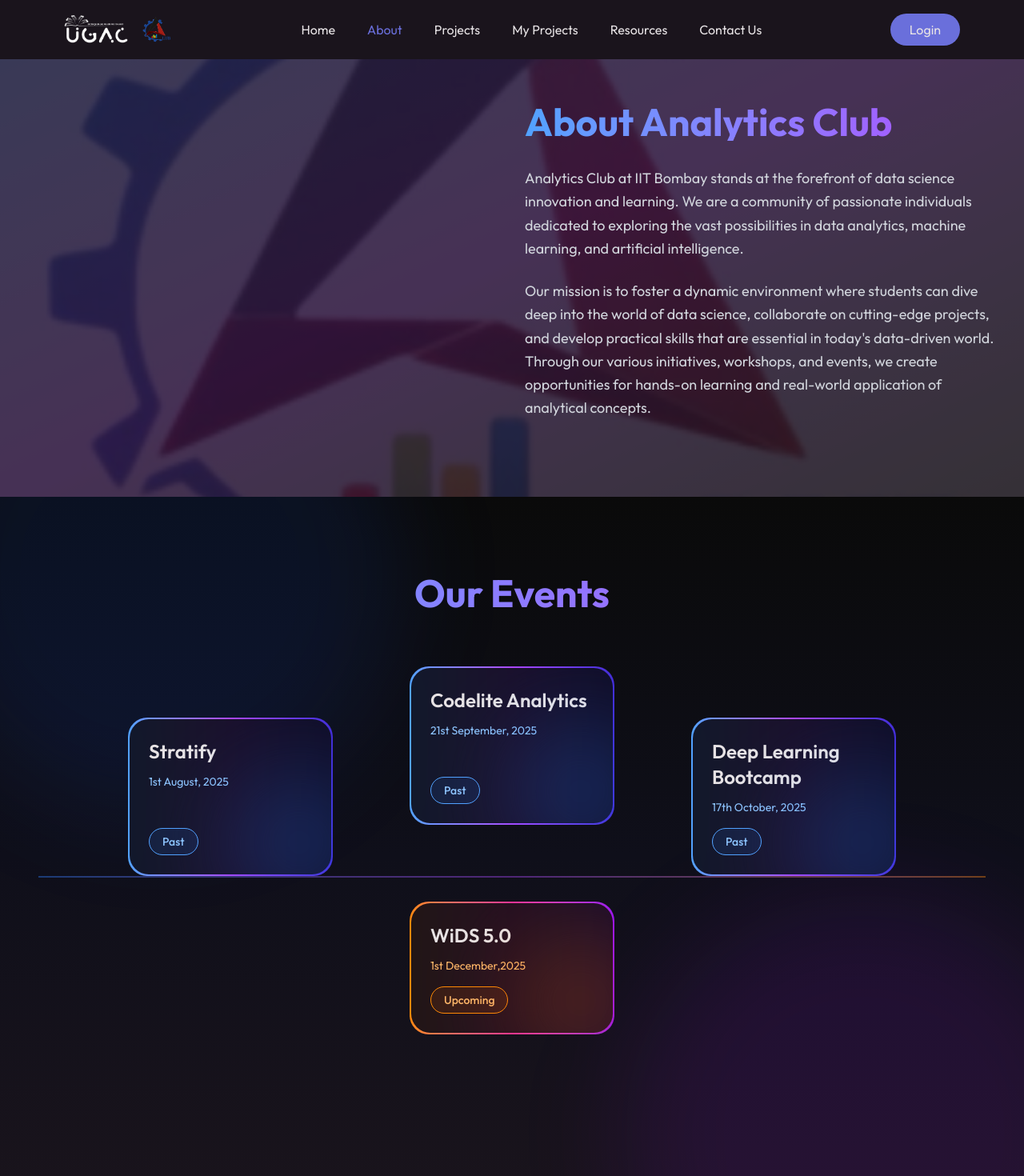
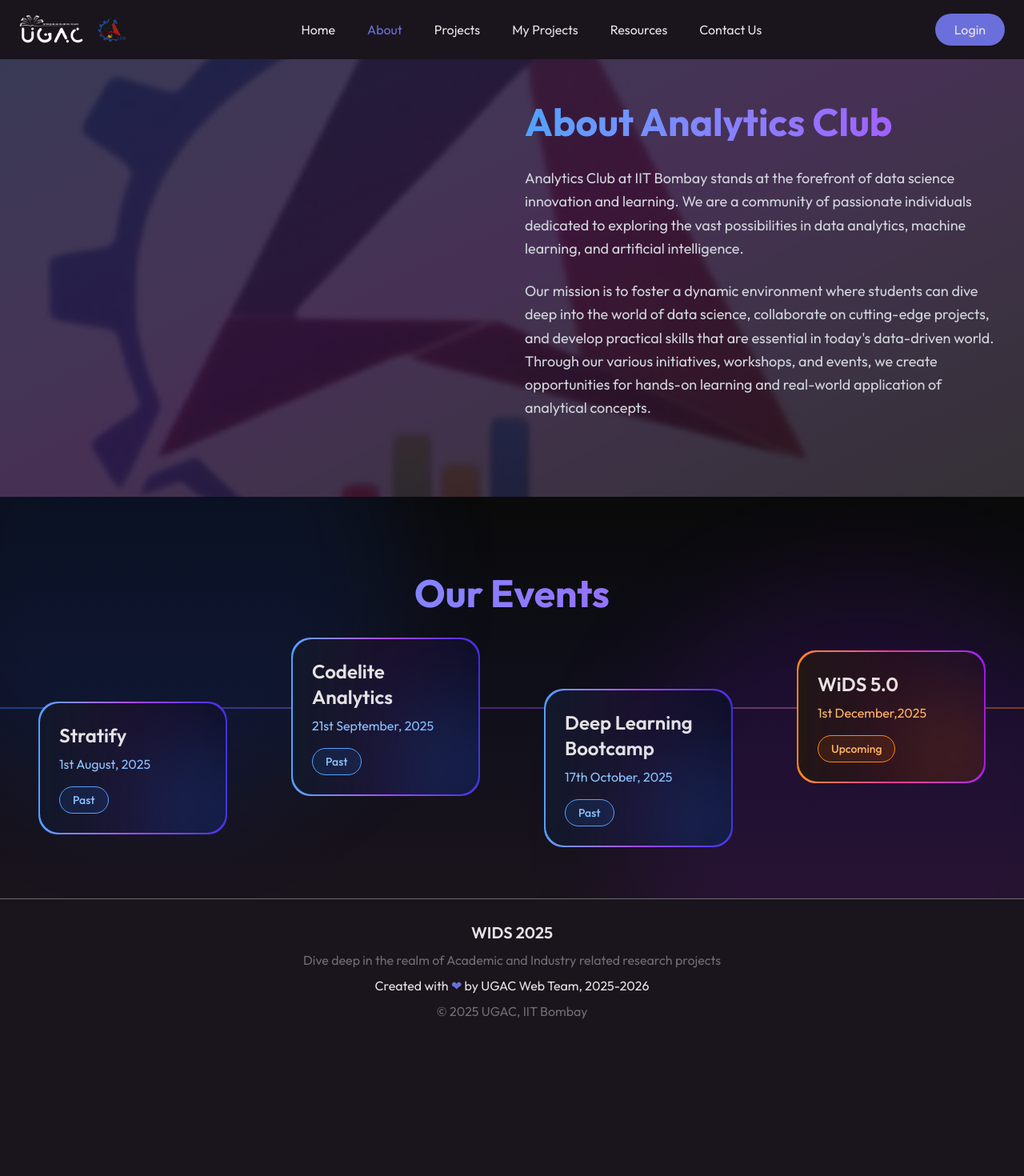
Before and after one commit to ugac-iitb/wids-2025-frontend, a Next.js app: page /about in a window 1280 px wide. Shown: the top 1470 px of the page at 80% size. After the commit the page ends 1304 px from the top, so only its background shows below. Built offline with nearby package versions, Linux system fonts and the light colour scheme.

Commit message:
fixed project filters

```diff
--- a/app/(site)/about/page.tsx
+++ b/app/(site)/about/page.tsx
@@ -31,7 +31,7 @@ const AboutPage = () => {
       <section className="relative min-h-[600px] w-full bg-gradient-to-br from-blue-900 via-purple-900 to-black">
         <div
           className="absolute inset-0 bg-cover bg-center bg-no-repeat opacity-30"
-          style={{ backgroundImage: "url('/images/analytics-club-logo.jpeg')" }}
+          style={{ backgroundImage: "url('/images/logo/analytics-club-logo.jpeg')" }}
           aria-hidden="true"
         />
         <div className="absolute inset-0 bg-black/60" />
@@ -61,7 +61,7 @@ const AboutPage = () => {
         </div>
       </section>
 
-{/* === Horizontal Event Timeline === */}
+{/* === Responsive Event Timeline === */}
 <section className="relative py-24 bg-gradient-to-b from-[#0a0a0a] via-[#0f0f1a] to-black overflow-hidden">
   {/* Background Blurs */}
   <div className="absolute inset-0 pointer-events-none">
@@ -70,31 +70,40 @@ const AboutPage = () => {
   </div>
 
   <div className="relative container mx-auto px-6 md:px-12">
-    <h2 className="text-5xl font-extrabold text-center mb-25 bg-gradient-to-r from-blue-400 to-purple-500 text-transparent bg-clip-text">
+    <h2 className="text-4xl md:text-5xl font-extrabold text-center mb-16 bg-gradient-to-r from-blue-400 to-purple-500 text-transparent bg-clip-text">
       Our Events
     </h2>
 
-    {/* Horizontal line */}
-    <div className="relative flex items-center justify-center mb-24">
-      <div className="absolute top-1/2 left-0 right-0 h-[2px] bg-gradient-to-r from-blue-500 via-purple-500 to-orange-400 opacity-40"></div>
+    {/* Timeline Line (desktop only) */}
+    <div className="hidden md:block absolute left-0 right-0 top-[54%] h-[2px] bg-gradient-to-r from-blue-500 via-purple-500 to-orange-400 opacity-40"></div>
 
-      <div className="flex flex-wrap justify-center gap-16 md:gap-24 relative z-10">
+    {/* Cards */}
+    <div
+      className="relative flex flex-col md:flex-row md:justify-center md:items-center gap-12 md:gap-20 z-10"
+    >
       {events.map((event, index) => (
         <div
           key={index}
-            className={`group relative rounded-3xl overflow-hidden p-[2px] w-64 transition-all duration-300
-              ${event.status === "upcoming"
-                ? "bg-gradient-to-r from-orange-400 via-pink-500 to-purple-600 hover:shadow-[0_0_40px_rgba(255,161,75,0.1)]"
-                : "bg-gradient-to-r from-blue-400 via-purple-500 to-indigo-700 hover:shadow-[0_0_40px_rgba(99,102,241,0.1)]"
+          className={`group relative rounded-3xl overflow-hidden p-[2px] w-full sm:w-72 md:w-64 transition-all duration-300
+            ${
+              event.status === "upcoming"
+                ? "bg-gradient-to-r from-orange-400 via-pink-500 to-purple-600 hover:shadow-[0_0_40px_rgba(255,161,75,0.15)]"
+                : "bg-gradient-to-r from-blue-400 via-purple-500 to-indigo-700 hover:shadow-[0_0_40px_rgba(99,102,241,0.15)]"
             }
-              ${index % 2 === 0 ? "translate-y-8" : "-translate-y-8"}
+            ${index % 2 === 0 ? "md:translate-y-8" : "md:-translate-y-8"}
           `}
         >
           {/* Inner card */}
           <div className="relative bg-[#0b0b15]/90 backdrop-blur-lg rounded-3xl h-full flex flex-col justify-between p-6 transition-transform duration-500 group-hover:-translate-y-1">
             <div>
-                <h3 className="text-2xl font-semibold text-white mb-3">{event.title}</h3>
-                <p className={`text-sm ${event.status === "upcoming" ? "text-orange-300" : "text-blue-300"}`}>
+              <h3 className="text-xl md:text-2xl font-semibold text-white mb-2">
+                {event.title}
+              </h3>
+              <p
+                className={`text-sm md:text-base ${
+                  event.status === "upcoming" ? "text-orange-300" : "text-blue-300"
+                }`}
+              >
                 {event.date}
               </p>
             </div>
@@ -102,7 +111,8 @@ const AboutPage = () => {
             {/* Status Badge */}
             <div
               className={`self-start mt-4 px-4 py-1.5 text-sm font-medium rounded-full border
-                  ${event.status === "upcoming"
+                ${
+                  event.status === "upcoming"
                     ? "border-orange-400 text-orange-300 bg-orange-500/10"
                     : "border-blue-400 text-blue-300 bg-blue-500/10"
                 }`}
@@ -112,7 +122,7 @@ const AboutPage = () => {
 
             {/* Glow Orb */}
             <div
-                className={`absolute -bottom-10 -right-10 w-40 h-40 rounded-full blur-3xl opacity-30
+              className={`absolute -bottom-10 -right-10 w-36 h-36 rounded-full blur-3xl opacity-30
                 ${event.status === "upcoming" ? "bg-orange-500" : "bg-blue-500"}`}
             ></div>
           </div>
@@ -120,8 +130,8 @@ const AboutPage = () => {
       ))}
     </div>
   </div>
-  </div>
 </section>
+
 
 
     </>
--- a/components/Header/index.tsx
+++ b/components/Header/index.tsx
@@ -82,7 +82,7 @@ const Header = () => {
         stickyMenu ? "bg-[#1A141C]/95 shadow-md backdrop-blur-md" : "bg-[#1A141C]"
       }`}
     >
-      <div className="mx-auto flex w-full max-w-[1400px] items-center justify-between px-6 md:px-12 lg:px-20">
+      <div className="mx-auto flex w-full max-w-[1400px] items-center justify-between px-3 md:px-4 lg:px-6">
         {/* Logo */}
         <Link href="/" className="flex items-center gap-4">
           <Image
@@ -93,7 +93,7 @@ const Header = () => {
             className="brightness-0 invert"
           />
           <Image
-            src="/images/logo/analyticsclub.png"
+            src="/images/logo/analyticsclub-dark.png"
             alt="Analytics Club"
             width={40}
             height={40}
--- a/components/Projects/index.tsx
+++ b/components/Projects/index.tsx
@@ -76,8 +76,8 @@ const Project = () => {
   const domainOptions = useMemo(() => {
     const set = new Set<string>();
     projects.forEach((p) => {
-      if (p["Project Domain 1"]) set.add(p["Project Domain 1"]);
-      if (p["Project Domain 2"]) set.add(p["Project Domain 2"]);
+      if (p.project_domain_1) set.add(p.project_domain_1);
+      if (p.project_domain_2) set.add(p.project_domain_2);
     });
     return ["All", ...Array.from(set).sort((a, b) => a.localeCompare(b))];
   }, [projects]);
@@ -98,7 +98,7 @@ const Project = () => {
     const normalize = (val: string | undefined) => (val || "").trim().toLowerCase();
     const matchesTypeFn = (p: ProjectItem) => {
       if (selectedType === "All") return true;
-      const dataType = normalize(p["Project Type"]);
+      const dataType = normalize(p.project_type);
       if (normalize(selectedType) === "collaborative project") {
         return dataType.includes("collaborative");
       }
@@ -111,8 +111,8 @@ const Project = () => {
     return projects.filter((p) => {
       const matchesDomain =
         selectedDomain === "All" ||
-        p["Project Domain 1"] === selectedDomain ||
-        p["Project Domain 2"] === selectedDomain;
+        p.project_domain_1 === selectedDomain ||
+        p.project_domain_2 === selectedDomain;
 
       const matchesDifficulty =
         selectedDifficulty === "All" || p.difficulty === selectedDifficulty;
@@ -167,7 +167,9 @@ const Project = () => {
 
         {/* Filters */}
         <div className="mt-6 flex flex-col gap-3 items-center">
-          <div className="flex items-center gap-3 w-full max-w-3xl flex-wrap md:flex-nowrap">
+          {/* Filters Stack Responsively */}
+          <div className="flex flex-col lg:flex-row items-stretch lg:items-center gap-4 w-full max-w-3xl">
+
             <div className="flex items-center gap-2 flex-1">
               <label className="text-sm text-gray-300 whitespace-nowrap">Domain</label>
               <select
--- a/types/doc.ts
+++ /dev/null
@@ -1,6 +0,0 @@
-export type DOC = {
-  date: string;
-  title: string;
-  slug: string;
-  description: string;
-};
--- a/types/feature.ts
+++ /dev/null
@@ -1,6 +0,0 @@
-export type Feature = {
-  id: number;
-  icon: string;
-  title: string;
-  description: string;
-};
```
Also changed, not shown: types/blog.ts (deleted, +0 -19 lines), types/brand.ts (deleted, +0 -7 lines), types/featureTab.ts (deleted, +0 -8 lines), types/testimonial.ts (deleted, +0 -8 lines), public/images/logo/analytics-club-logo.jpeg (renamed from public/images/analytics-club-logo.jpeg), public/images/logo/analyticsclub-dark.png (renamed from public/images/logo/analyticsclub.png). Lines whose indentation alone changed are shown as unchanged.
